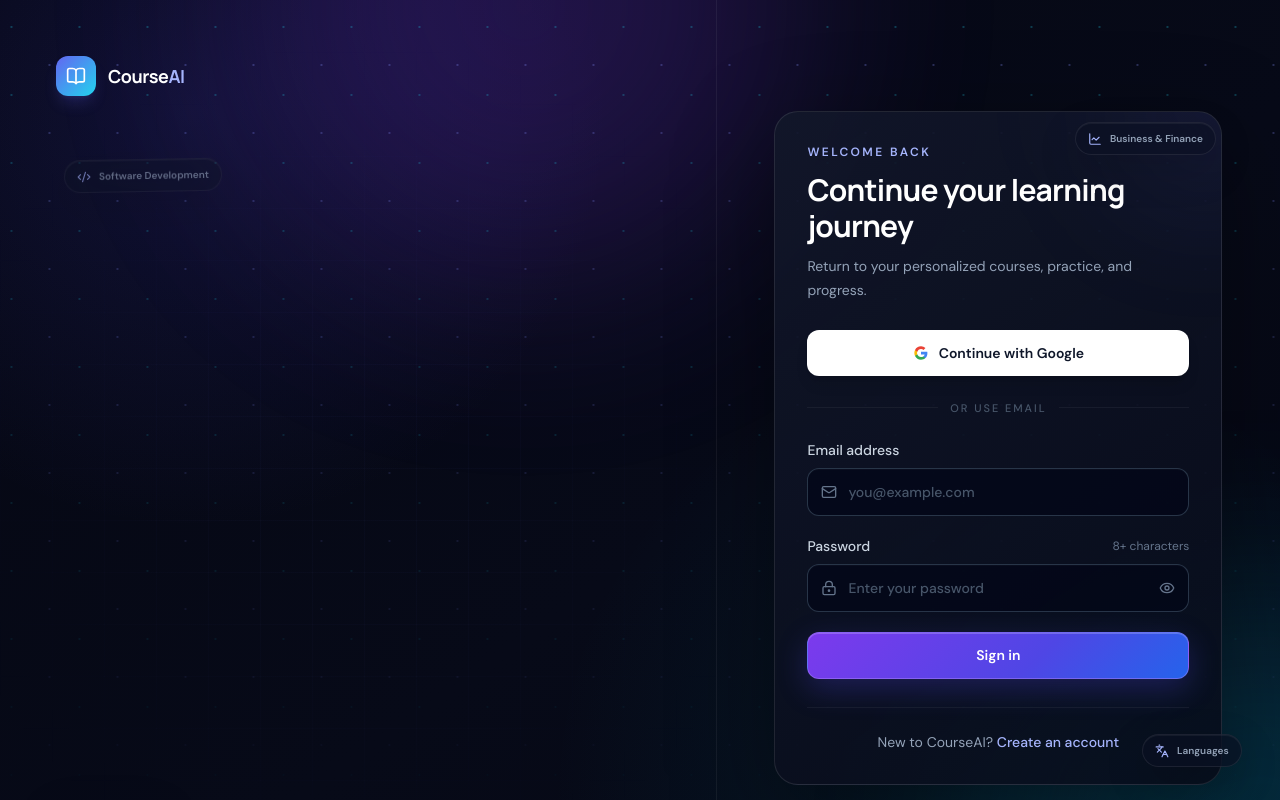
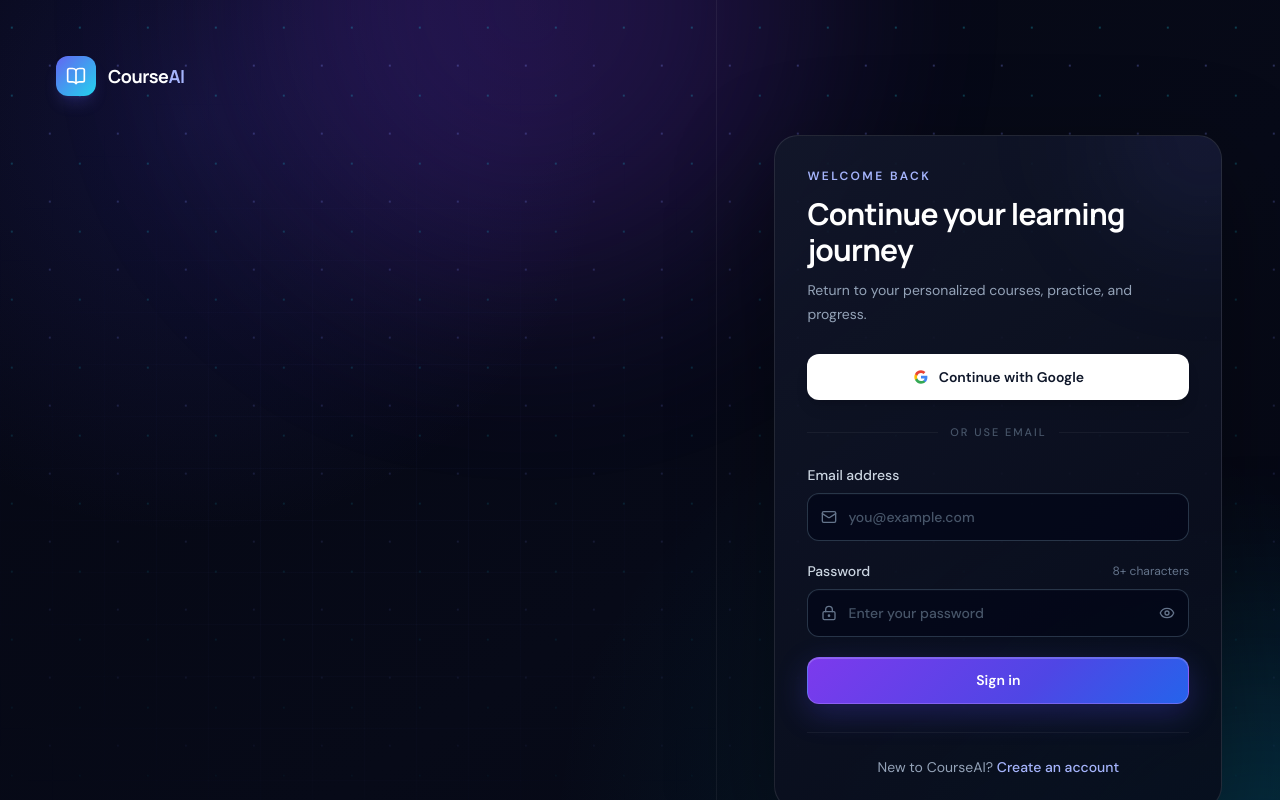
Before and after one commit to yeshwanth9py/AI-coursegenerator, a React (Vite) app in the folder frontend/: page /login in a window 1280 px wide. Shown: the top 800 px of the page. Built offline with nearby package versions, Linux system fonts and the light colour scheme; no server answers.

Commit message:
updated ui

```diff
--- a/frontend/src/components/AuthLayout.jsx
+++ b/frontend/src/components/AuthLayout.jsx
@@ -20,10 +20,10 @@
 ];
 
 const TOPICS = [
-  { icon: Code2, label: 'Software Development', position: 'left-[5%] top-[17%]', delay: '0s' },
-  { icon: LineChart, label: 'Business & Finance', position: 'right-[5%] top-[13%]', delay: '1.1s' },
-  { icon: Languages, label: 'Languages', position: 'right-[3%] bottom-[18%]', delay: '2.2s' },
-  { icon: Palette, label: 'Creative Skills', position: 'left-[4%] bottom-[11%]', delay: '3.3s' },
+  { icon: Code2, label: 'Development' },
+  { icon: LineChart, label: 'Business' },
+  { icon: Languages, label: 'Languages' },
+  { icon: Palette, label: 'Creative skills' },
 ];
 
 const COURSE_IDEAS = [
@@ -184,17 +184,6 @@
       <div className="auth-aurora auth-aurora-two pointer-events-none absolute" />
       <div className="auth-particles pointer-events-none absolute inset-0" />
 
-      {TOPICS.map(({ icon: Icon, label, position, delay }) => (
-        <div
-          key={label}
-          className={`auth-topic-orb pointer-events-none absolute z-10 hidden items-center gap-2 rounded-full border border-white/[0.08] bg-[#0b1022]/60 px-3 py-2 text-[10px] font-semibold text-slate-400 backdrop-blur-xl xl:flex ${position}`}
-          style={{ animationDelay: delay }}
-        >
-          <Icon className="h-3.5 w-3.5 text-brand-300" />
-          {label}
-        </div>
-      ))}
-
       <section className="relative hidden min-h-screen overflow-hidden border-r border-white/[0.06] p-10 lg:flex lg:flex-col xl:p-14">
         <div className="auth-circuit pointer-events-none absolute inset-0 opacity-50" />
 
@@ -216,6 +205,19 @@
           <p className="mt-5 max-w-xl text-sm leading-7 text-slate-400 xl:text-base">
             CourseAI creates a complete learning journey for your goal, with clear lessons, hands-on practice, helpful videos, quizzes, and an AI tutor.
           </p>
+
+          <div className="mt-5 flex max-w-xl flex-wrap gap-2">
+            {TOPICS.map(({ icon: Icon, label }, index) => (
+              <span
+                key={label}
+                className="auth-topic-chip inline-flex items-center gap-1.5 rounded-full border border-white/[0.08] bg-white/[0.03] px-3 py-1.5 text-[10px] font-semibold text-slate-500"
+                style={{ animationDelay: `${index * 0.35}s` }}
+              >
+                <Icon className="h-3 w-3 text-brand-300" />
+                {label}
+              </span>
+            ))}
+          </div>
 
           <LearningStudio />
         </div>
--- a/frontend/src/index.css
+++ b/frontend/src/index.css
@@ -386,9 +386,8 @@
   animation: auroraTwo 16s ease-in-out infinite alternate;
 }
 
-.auth-topic-orb {
-  animation: topicFloat 6s ease-in-out infinite;
-  box-shadow: 0 14px 40px rgba(0, 0, 0, 0.18), inset 0 1px 0 rgba(255, 255, 255, 0.05);
+.auth-topic-chip {
+  animation: featureGlow 3s ease-in-out infinite;
 }
 
 .auth-workspace {
@@ -463,11 +462,6 @@
   to { transform: translate3d(-26%, -20%, 0) scale(1.16); }
 }
 
-@keyframes topicFloat {
-  0%, 100% { transform: translateY(0) rotate(-1deg); opacity: 0.6; }
-  50% { transform: translateY(-10px) rotate(1deg); opacity: 1; }
-}
-
 @keyframes workspaceFloat {
   0%, 100% { transform: perspective(1200px) rotateX(1.5deg) rotateY(-1.5deg) translateY(0); }
   50% { transform: perspective(1200px) rotateX(0deg) rotateY(0deg) translateY(-7px); }
```
